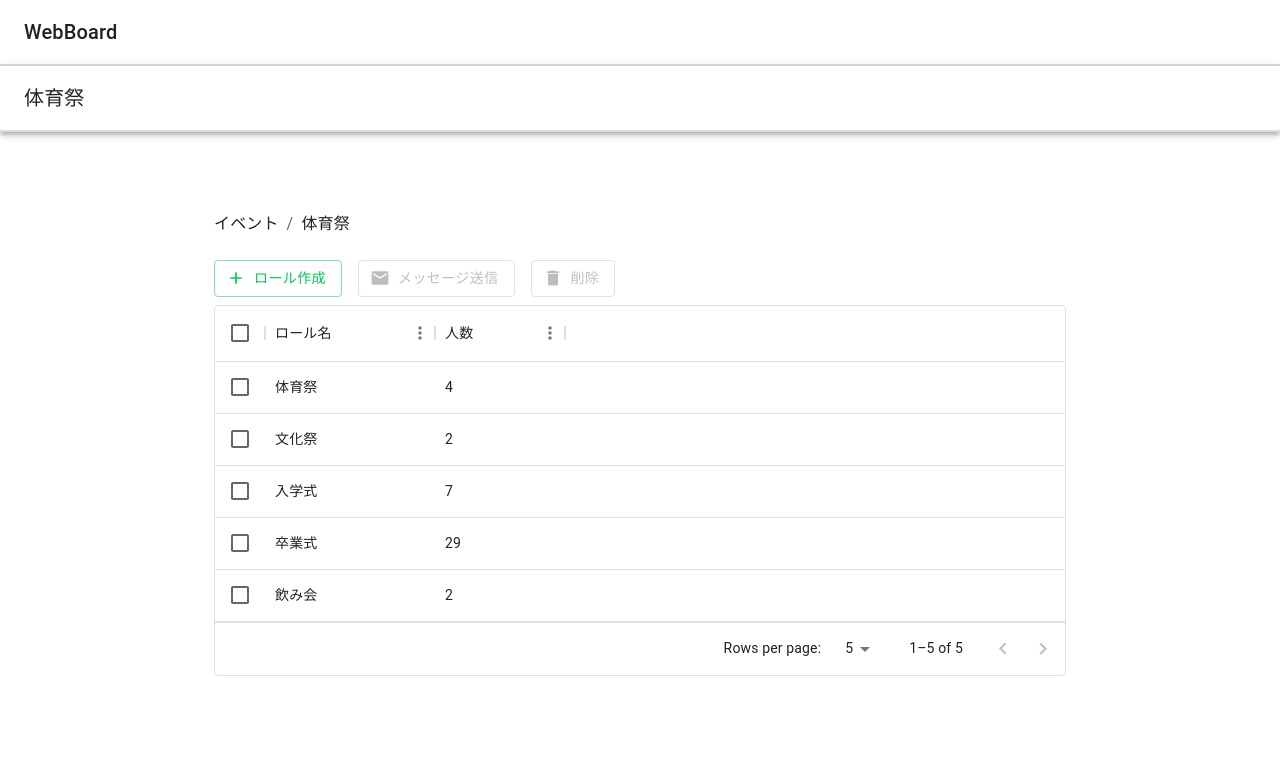
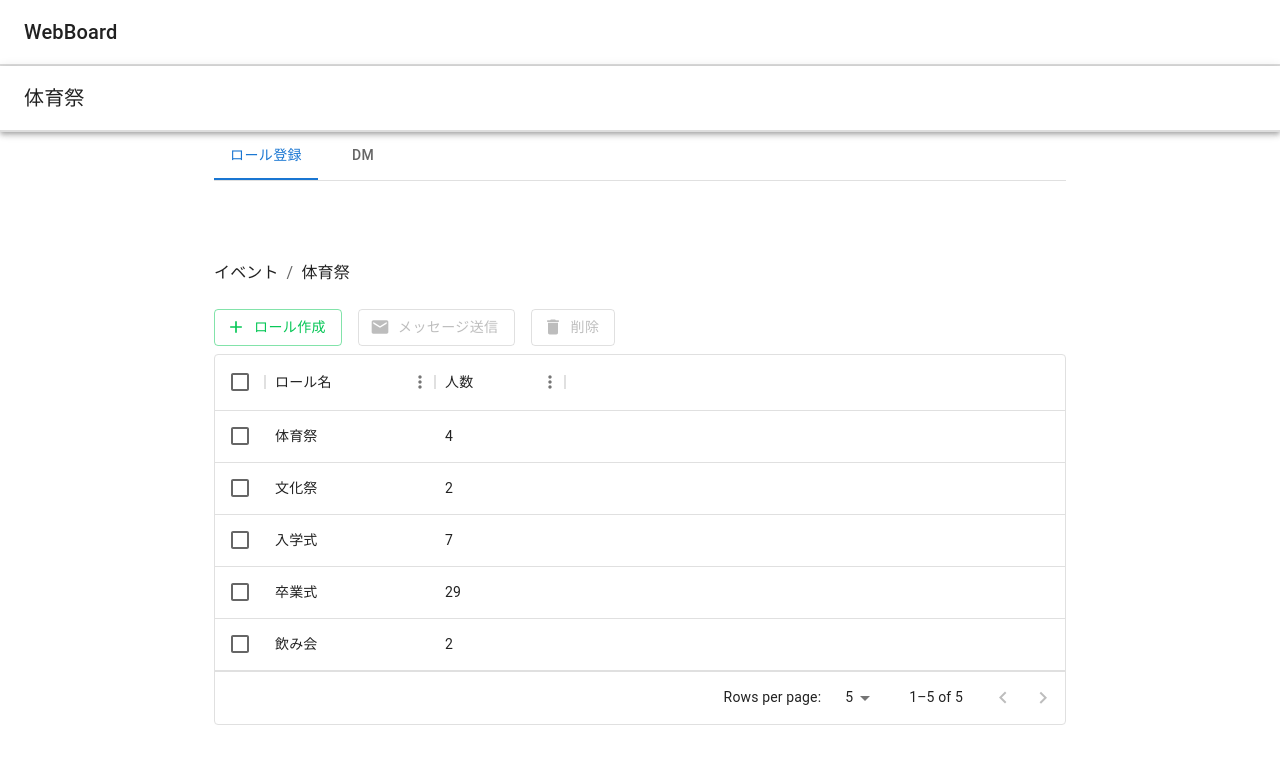
Before and after one commit to naka520/hazimete_mosafrontend, a React (Create React App) app: page /Administrator/1 in a window 1280 px wide. Shown: the top 764 px of the page. Built offline with nearby package versions, Linux system fonts and the light colour scheme; no server answers; sample sign-in values are in the browser's storage.

Commit message:
[add]タブメニューっぽいバーをBoardに追加

```diff
--- a/src/Administrator/Board.tsx
+++ b/src/Administrator/Board.tsx
@@ -22,6 +22,10 @@ import { useEffect, useState } from "react";
 import { Navigate } from "react-router-dom";
 import Breadcrumbs from "@mui/material/Breadcrumbs";
 import { Link } from "react-router-dom";
+import Tab from "@mui/material/Tab";
+import TabContext from "@mui/lab/TabContext";
+import TabList from "@mui/lab/TabList";
+import TabPanel from "@mui/lab/TabPanel";
 
 declare module "@mui/material/styles" {
   interface Palette {
@@ -77,6 +81,11 @@ const rows = [
 ];
 
 function Board() {
+  const [value, setValue] = React.useState("1");
+
+  const handleChange = (event: React.SyntheticEvent, newValue: string) => {
+    setValue(newValue);
+  };
   const [openOne, setOpenOne] = React.useState(false);
   const [openTwo, setOpenTwo] = React.useState(false);
   const [openThree, setOpenThree] = React.useState(false);
@@ -124,6 +133,19 @@ function Board() {
       <React.Fragment>
         <CssBaseline />
         <Container maxWidth="md">
+          <Box sx={{ width: "100%", typography: "body1" }}>
+            <TabContext value={value}>
+              <Box sx={{ borderBottom: 1, borderColor: "divider" }}>
+                <TabList
+                  onChange={handleChange}
+                  aria-label="lab API tabs example"
+                >
+                  <Tab label="ロール登録" value="1" />
+                  <Tab label="DM" value="2" />
+                </TabList>
+              </Box>
+            </TabContext>
+          </Box>
           <Box
             sx={{
               display: "flex",
```
